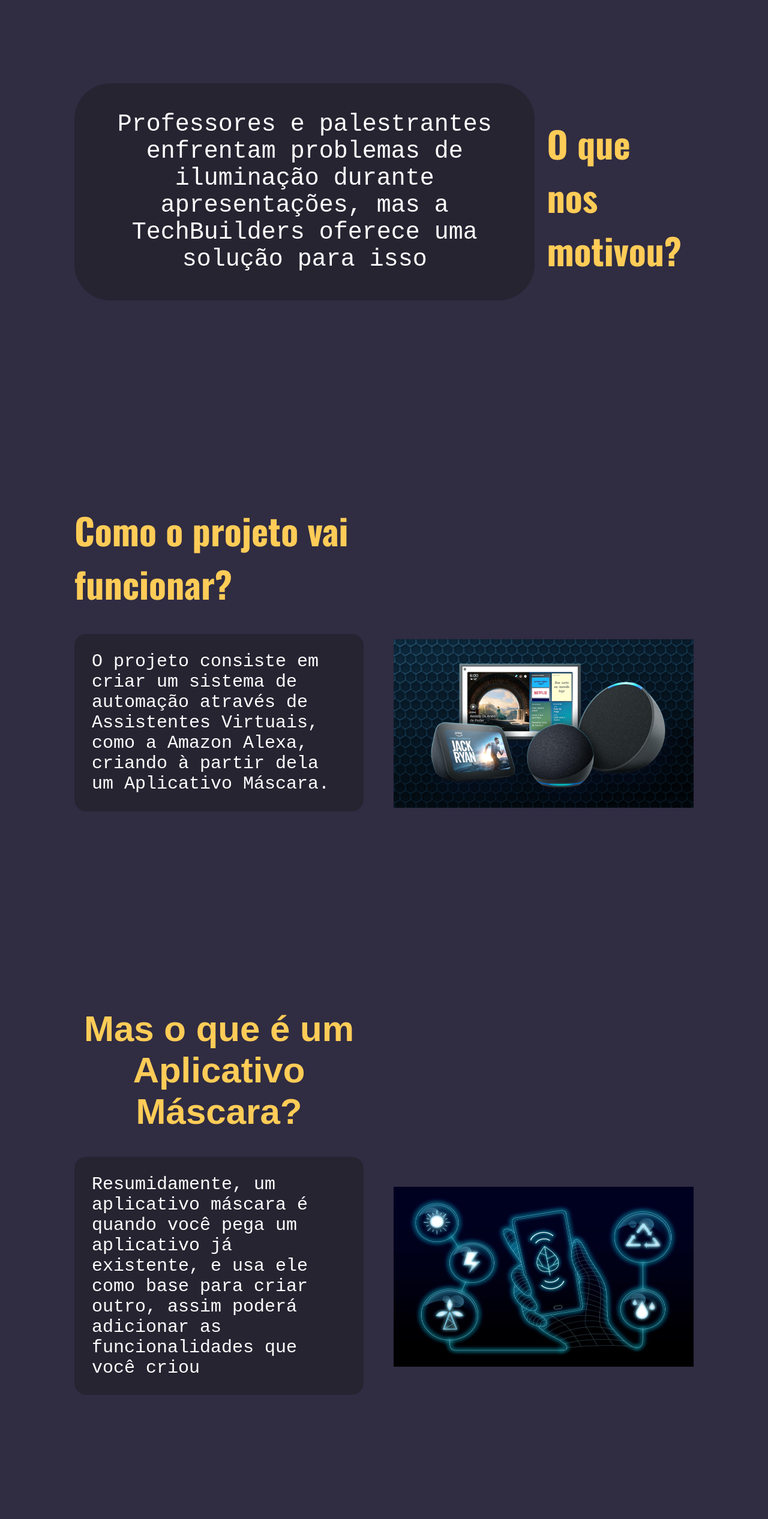
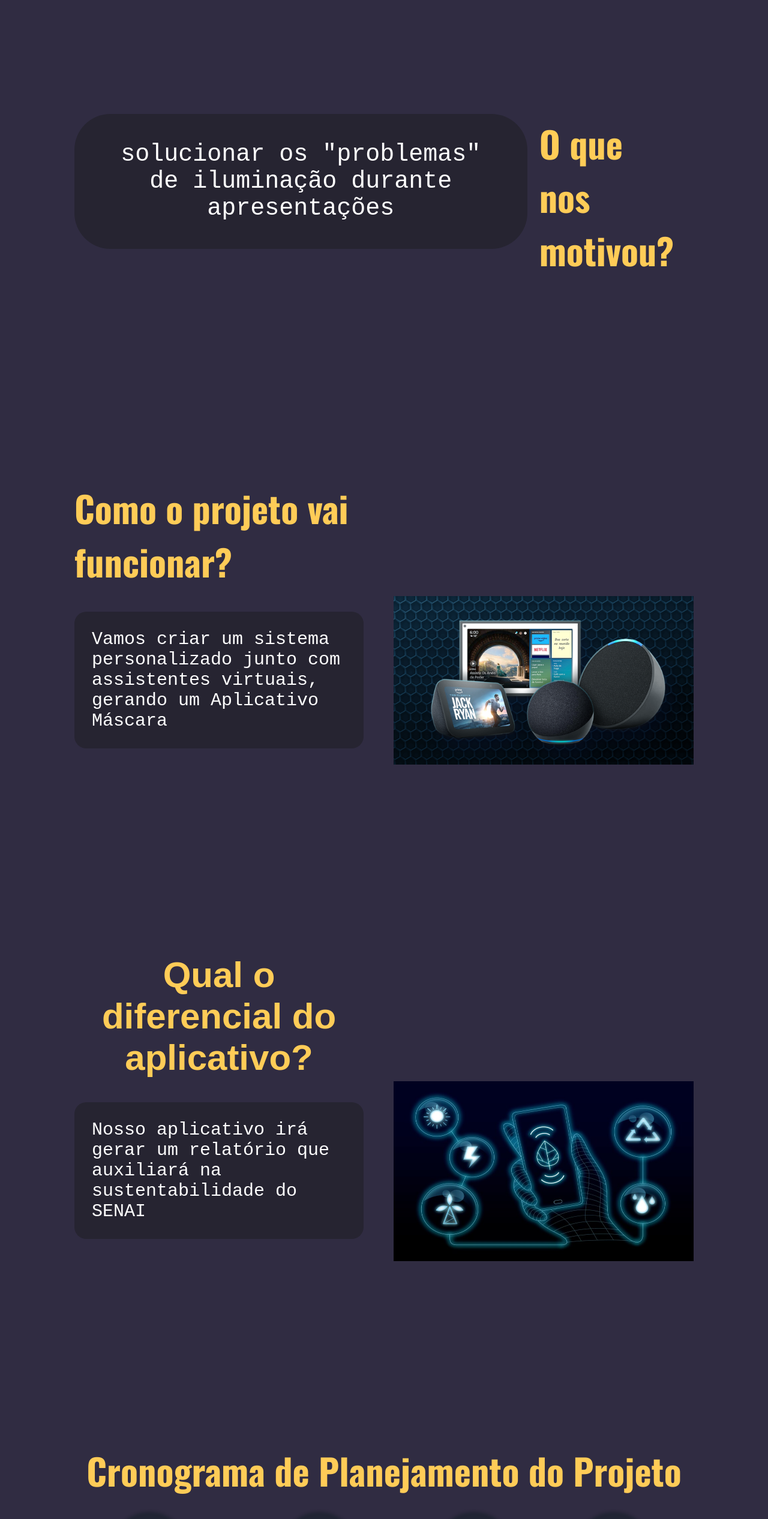
Before and after one commit to MrMiguesMax/AutomacaoDoAmbiente, a plain HTML site: page TECHbuliders/index.html in a window 1280 px wide. Shown: the part 1220-3753 px from the top of the page at 60% size. Drawn offline with nearby package versions, Linux system fonts and the light colour scheme.

Commit message:
Add files via upload

```diff
--- a/TECHbuliders/css/style.css
+++ b/TECHbuliders/css/style.css
@@ -178,6 +178,7 @@ article{
     text-align: center;
     color: white;
     flex: 1;
+    margin-top: 12%;
 }
 
 .txt-sobre{
@@ -365,6 +366,8 @@ h2{
     font-size: 49px;
     text-align: center;
     border-radius: 40px;
+    margin-top: 20%;
+    margin-bottom: 10%;
     font-family: 'Times New Roman', Times, serif;
 }
 #money{
--- a/TECHbuliders/index.html
+++ b/TECHbuliders/index.html
@@ -71,8 +71,7 @@
             <div class="container1">
                 <div class="motivo2">
                     <p class="txt-motivo2">
-                        Professores e palestrantes enfrentam problemas de iluminação durante apresentações,
-                        mas a TechBuilders oferece uma solução para isso
+                        solucionar os "problemas" de iluminação durante apresentações
                     </p>
                 </div>
                 <div class="sob2">
@@ -85,8 +84,7 @@
             <div class="motivo">
                 <div>
                     <h1 class="titleYellow"> Como o projeto vai funcionar? </h1>
-                    <p class="App-mascara">O projeto consiste em criar um sistema de automação através de Assistentes Virtuais,
-                         como a Amazon Alexa, criando à partir dela um Aplicativo Máscara.</p>
+                    <p class="App-mascara">Vamos criar um sistema personalizado junto com assistentes virtuais, gerando um Aplicativo Máscara</p>
                 </div>
                 <div>
                     <img id="Alexas" src="img/Alexas.webp" class="image3">
@@ -96,9 +94,8 @@
         <div class="funcionamento2">
             <div class="motivo">
                 <div>
-                    <h1 class="titleYellow3">Mas o que é um Aplicativo Máscara?</h1>
-                    <p class="App-mascara">Resumidamente, um aplicativo máscara é quando você pega um aplicativo já existente,
-                        e usa ele como base para criar outro, assim poderá adicionar as funcionalidades que você criou</p>
+                    <h1 class="titleYellow3">Qual o diferencial do aplicativo?</h1>
+                    <p class="App-mascara">Nosso aplicativo irá gerar um relatório que auxiliará na sustentabilidade do SENAI</p>
                     </div>
                <div>
                     <img src="img/app mascara.jpg" class="image4">
@@ -136,9 +133,9 @@
 
         <div class="inic3">
             <img id="moneycheio" src="img/custos2.png">
-            <h1> Custos Médios do projeto com Alexa: </br><span class="titleYellow"> R$ 950,00 </span></h1>
+            <h1> Custos Médios do projeto com Alexa: </br><span class="titleYellow"> R$ 1025,00 </span></h1>
             <img id="money" src="img/custos2.png">
-            <h1> Custos Médios do projeto sem Alexa: </br><span class="titleYellow"> R$ 470,00 </span></h1>
+            <h1> Custos Médios do projeto sem Alexa: </br><span class="titleYellow"> R$ 596,00 </span></h1>
         </div>
 
         <div class="frase-efeito">
```
